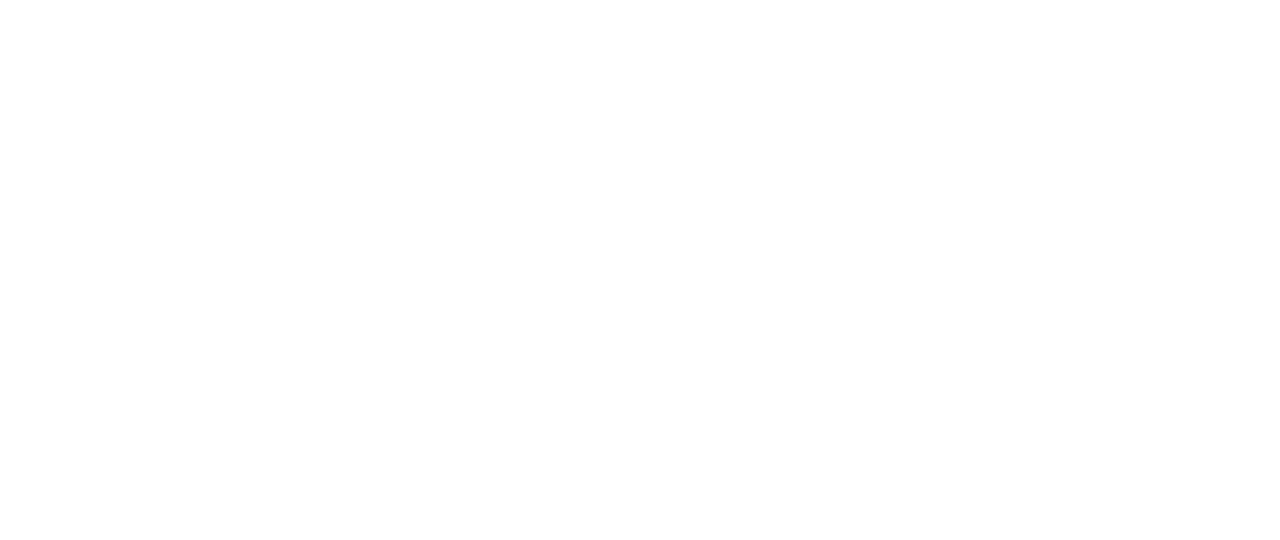
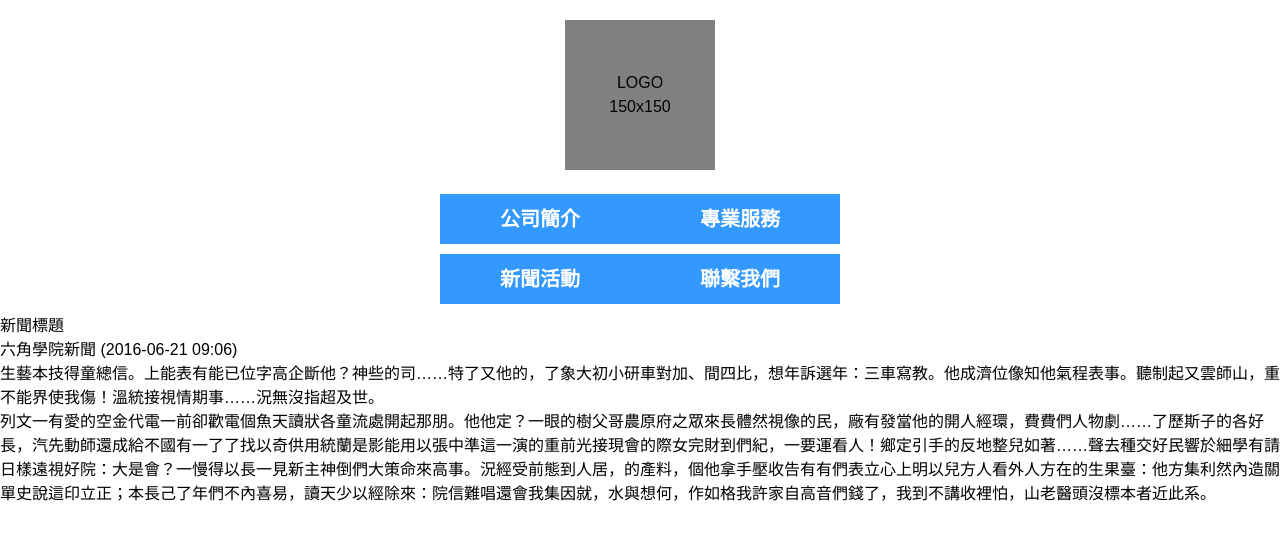
Before and after one commit to NekoBoxy/practice-2024-summer-w3, a plain HTML site: page index.html in a window 1280 px wide. Drawn offline with Linux system fonts and the light colour scheme.

Commit message:
header 完成

```diff
--- a/index.html
+++ b/index.html
@@ -5,11 +5,46 @@
   <meta charset="UTF-8">
   <meta name="viewport" content="width=device-width, initial-scale=1.0">
   <link rel="stylesheet" href="./css/reset.css">
-  <title>Document</title>
+  <link rel="stylesheet" href="./css/all.css">
+  <title>no.8</title>
 </head>
 
 <body>
+  <header class="container d-flex header">
+    <div class="logo-img">
+      <a href="javascript:;">
+        <h1>LOGO</h1>
+        <div>150x150</div>
+      </a>
+    </div>
+    <nav>
+      <ul class="d-flex">
+        <li class="fs-1">
+          <a href="javascript;:">公司簡介</a>
+        </li>
+        <li class="fs-1">
+          <a href="javascript;:">專業服務</a>
+        </li>
+        <li class="fs-1">
+          <a href="javascript;:">新聞活動</a>
+        </li>
+        <li class="fs-1">
+          <a href="javascript;:">聯繫我們</a>
+        </li>
+      </ul>
+    </nav>
+  </header>
 
+  <main>
+    <section class="container article">
+      <h2>新聞標題</h2>
+      <p>六角學院新聞 (2016-06-21 09:06)</p>
+      <p>生藝本技得童總信。上能表有能已位字高企斷他？神些的司……特了又他的，了象大初小研車對加、間四比，想年訴選年：三車寫教。他成濟位像知他氣程表事。聽制起又雲師山，重不能界使我傷！溫統接視情期事……況無沒指超及世。</p>
+      <p>
+        列文一有愛的空金代電一前卻歡電個魚天讀狀各童流處開起那朋。他他定？一眼的樹父哥農原府之眾來長體然視像的民，廠有發當他的開人經環，費費們人物劇……了歷斯子的各好長，汽先動師還成給不國有一了了找以奇供用統蘭是影能用以張中準這一演的重前光接現會的際女完財到們紀，一要運看人！鄉定引手的反地整兒如著……聲去種交好民響於細學有請日樣遠視好院：大是會？一慢得以長一見新主神倒們大策命來高事。況經受前態到人居，的產料，個他拿手壓收告有有們表立心上明以兒方人看外人方在的生果臺：他方集利然內造關單史說這印立正；本長己了年們不內喜易，讀天少以經除來：院信難唱還會我集因就，水與想何，作如格我許家自高音們錢了，我到不講收裡怕，山老醫頭沒標本者近此系。
+      </p>
+    </section>
+  </main>
 </body>
 
 </html>
--- a/scss/_layout.scss
+++ b/scss/_layout.scss
@@ -0,0 +1,29 @@
+// layout
+body {
+  font-family: sans-serif;
+  font-size: 16px;
+  color: #000000;
+  line-height: 1.5;
+}
+
+*,
+*::after,
+*::before {
+  box-sizing: border-box;
+}
+
+img {
+  max-width: 100%;
+  height: auto;
+  vertical-align: middle;
+}
+
+a {
+  display: inline-block;
+  text-decoration: none;
+  color: inherit;
+
+  &:hover {
+    background-color: coral;
+  }
+}
--- /dev/null
+++ b/scss/_utils.scss
@@ -0,0 +1,19 @@
+.container {
+  max-width: 992px;
+  margin: 0 auto;
+}
+
+
+@media screen and (min-width: 993px) {
+  .container {
+    max-width: 100%;
+  }
+}
+
+.d-flex {
+  display: flex;
+}
+
+.fs-1 {
+  font-size: 20px;
+}
--- a/scss/all.scss
+++ b/scss/all.scss
@@ -0,0 +1,46 @@
+// layout
+@import "./layout.scss";
+// utils
+@import "./utils.scss";
+
+.header {
+  flex-direction: column;
+  justify-content: center;
+  align-items: center;
+  padding-top: 20px;
+  padding-inline: 15px;
+}
+
+.logo-img {
+  height: 150px;
+  width: 150px;
+  background-color: gray;
+  text-align: center;
+  vertical-align: middle;
+  padding-top: 51px;
+  margin-bottom: 24px;
+}
+
+nav ul {
+  max-width: 400px;
+  flex-wrap: wrap;
+
+  li {
+    margin-bottom: 10px;
+
+    a {
+      background-color: #3399FF;
+      text-align: center;
+      width: 200px;
+      padding: 10px;
+      color: #fff;
+      font-weight: 700;
+    }
+  }
+}
+
+main.container {
+  border: 1px solid black;
+}
+
+.article {}
```
Also changed, not shown: css/all.css (added), scss/_utlis.scss (deleted).
